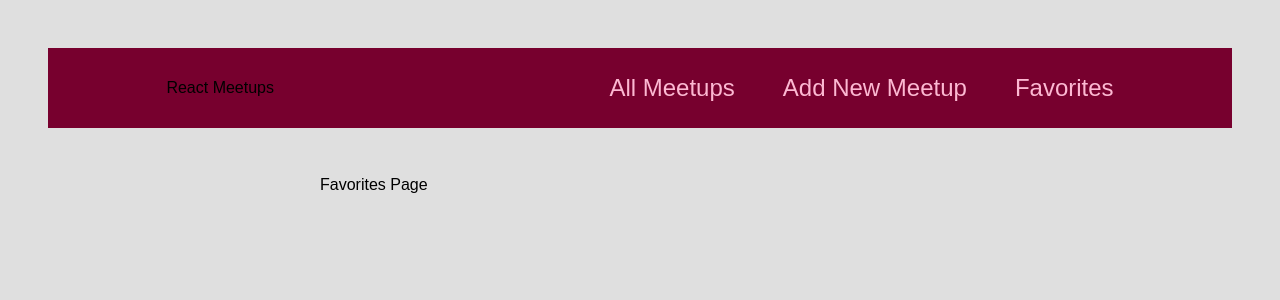
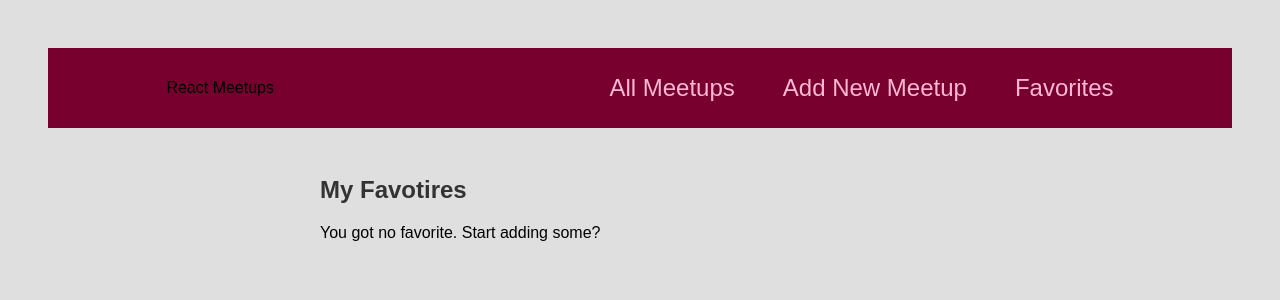
Before and after one commit to atorau/react-ts-meetups, a React (Create React App) app: page /favorites in a window 1280 px wide. Shown: the top 300 px of the page. Built offline with nearby package versions, Linux system fonts and the light colour scheme.

Commit message:
added favorites list

```diff
--- a/components/meetups/MeetupItem.tsx
+++ b/components/meetups/MeetupItem.tsx
@@ -10,9 +10,7 @@ const MeetupItem = (props: Meetup): React.ReactElement => {
   const itemIsFavorite = favoritesContext.itemIsFavorite(props.id);
 
   const toogleFavoriteStatusHandler = () => {
-    console.log(itemIsFavorite);
     if (itemIsFavorite) {
-      console.log('entro')
       favoritesContext.removeFavorite(props.id);
     } else {
       favoritesContext.addFavorite({
--- a/pages/Favorites.tsx
+++ b/pages/Favorites.tsx
@@ -1,7 +1,23 @@
 import React = require('react');
+import MeetupList from '../components/meetups/MeetupList';
+import FavoritesContext from '../store/favorites-context';
 
 const FavoritesPage = (): React.ReactElement => {
-  return <div>Favorites Page</div>;
+  const favoritesContext = React.useContext(FavoritesContext);
+
+  let content;
+
+  if (favoritesContext.totalFavorites === 0) {
+    content = <p>You got no favorite. Start adding some?</p>;
+  } else {
+    content = <MeetupList meetups={favoritesContext.favorites} />;
+  }
+  return (
+    <section>
+      <h1>My Favotires</h1>
+      {content}
+    </section>
+  );
 };
 
 export default FavoritesPage;
--- a/store/favorites-context.tsx
+++ b/store/favorites-context.tsx
@@ -23,7 +23,6 @@ export const FavoritesContextProvider = ({ children }: Props) => {
 
   const removeFavoriteHandler = (meetupId) => {
     setUserFavorites((prevUserFavorites) => {
-      console.log(prevUserFavorites.filter((meetup) => meetup.id !== meetupId));
       return prevUserFavorites.filter((meetup) => meetup.id !== meetupId);
     });
   };
```
